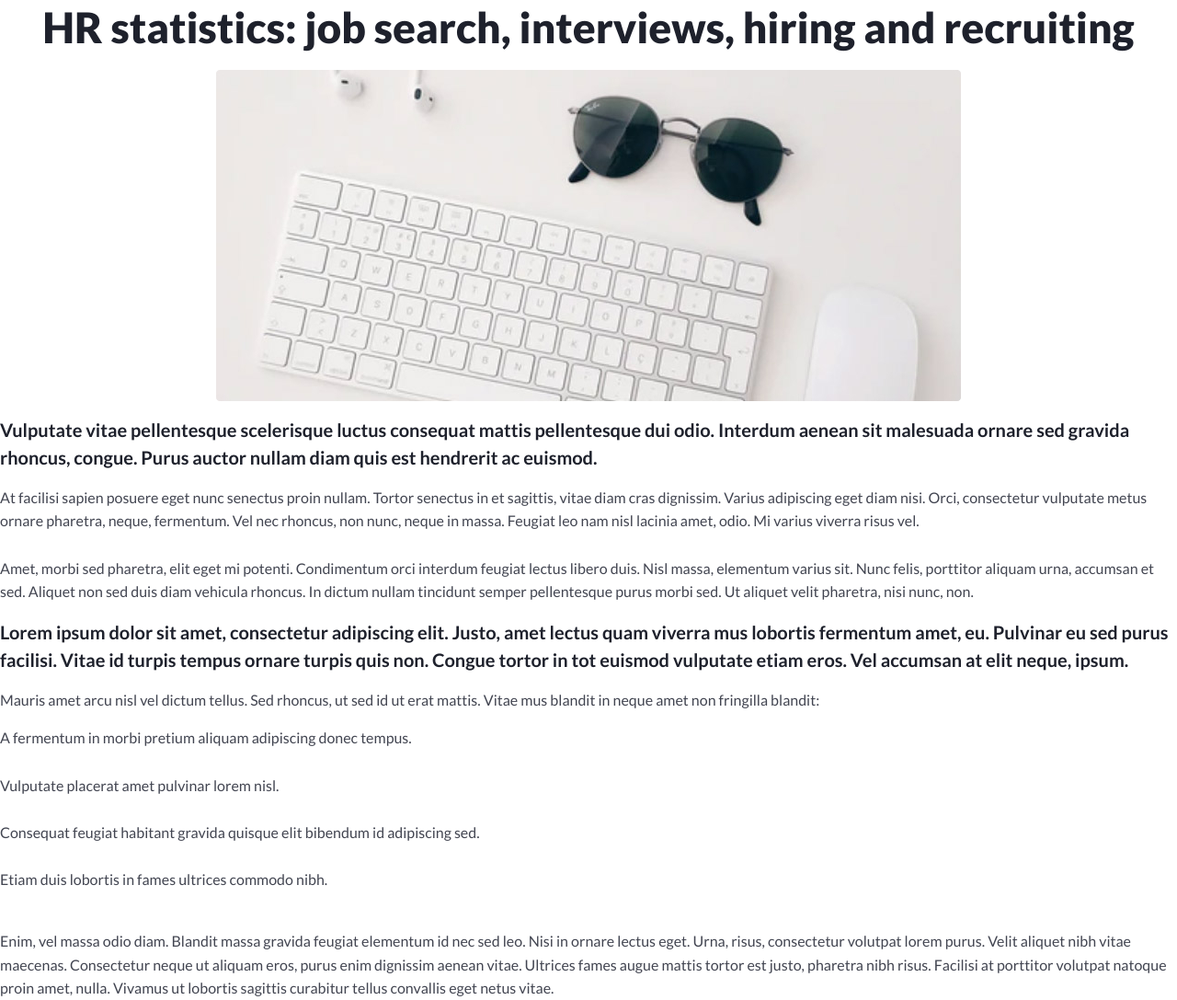
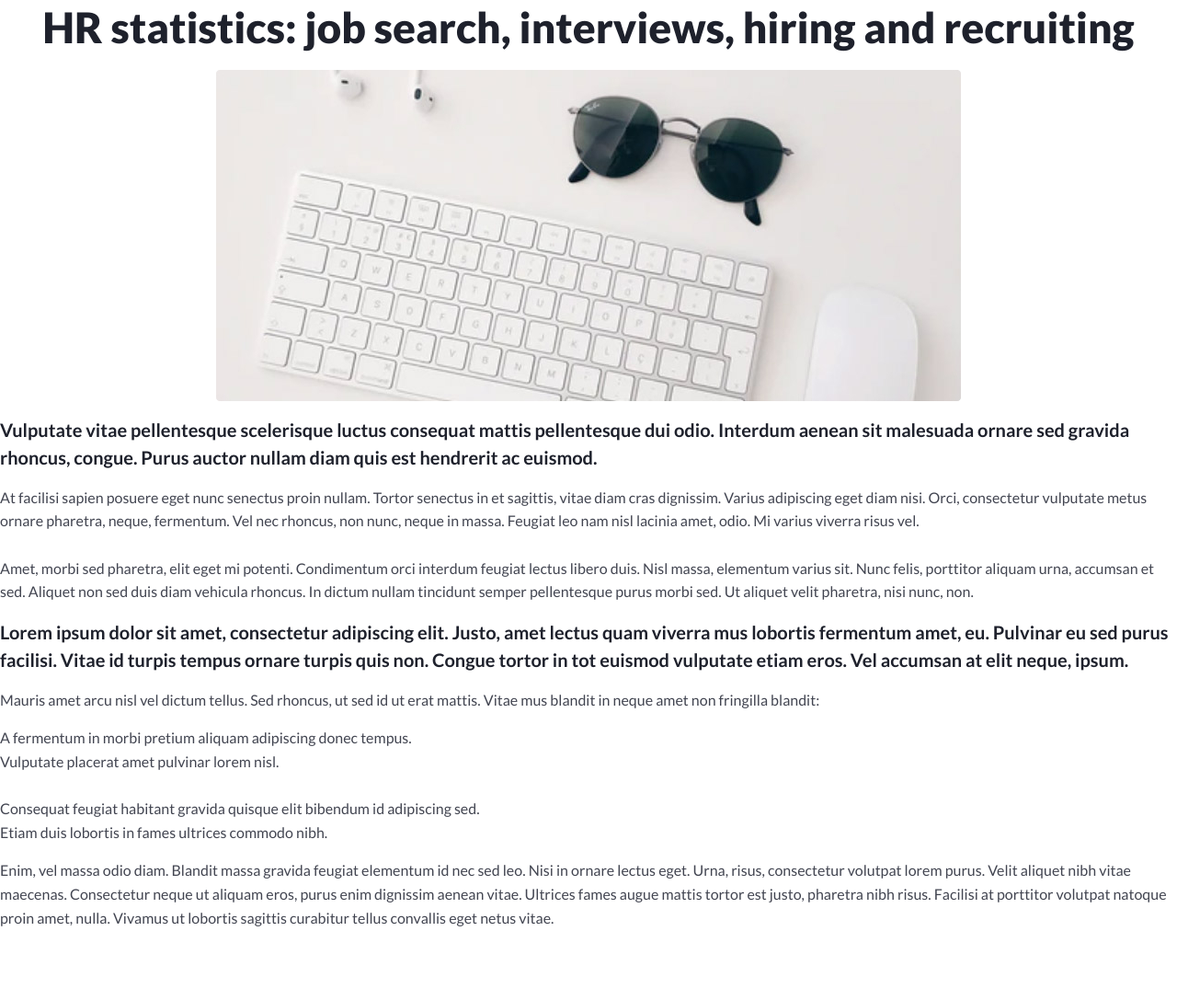
Before and after one commit to BohdanKhomynets/lesson_4, a plain HTML site: page index.html in a window 1280 px wide. Shown: the whole page at 92% size. After the commit the page ends 1010 px from the top, so only its background shows below. Drawn offline with Linux system fonts and the light colour scheme.

Commit message:
Add files via upload

```diff
--- a/index.html
+++ b/index.html
@@ -44,10 +44,10 @@
 				amet non fringilla blandit:
 			</div><br>
 			<ul class="list__item normal">
-				<li>A fermentum in morbi pretium aliquam adipiscing donec tempus.</li><br>
+				<li>A fermentum in morbi pretium aliquam adipiscing donec tempus.</li>
 				<li>Vulputate placerat amet pulvinar lorem nisl.</li><br>
-				<li>Consequat feugiat habitant gravida quisque elit bibendum id adipiscing sed.</li><br>
-				<li>Etiam duis lobortis in fames ultrices commodo nibh.</li><br>
+				<li>Consequat feugiat habitant gravida quisque elit bibendum id adipiscing sed.</li>
+				<li>Etiam duis lobortis in fames ultrices commodo nibh.</li>
 			</ul><br>
 			<div class="list__text normal">
 				Enim, vel massa odio diam. Blandit massa gravida feugiat elementum id nec sed
```
